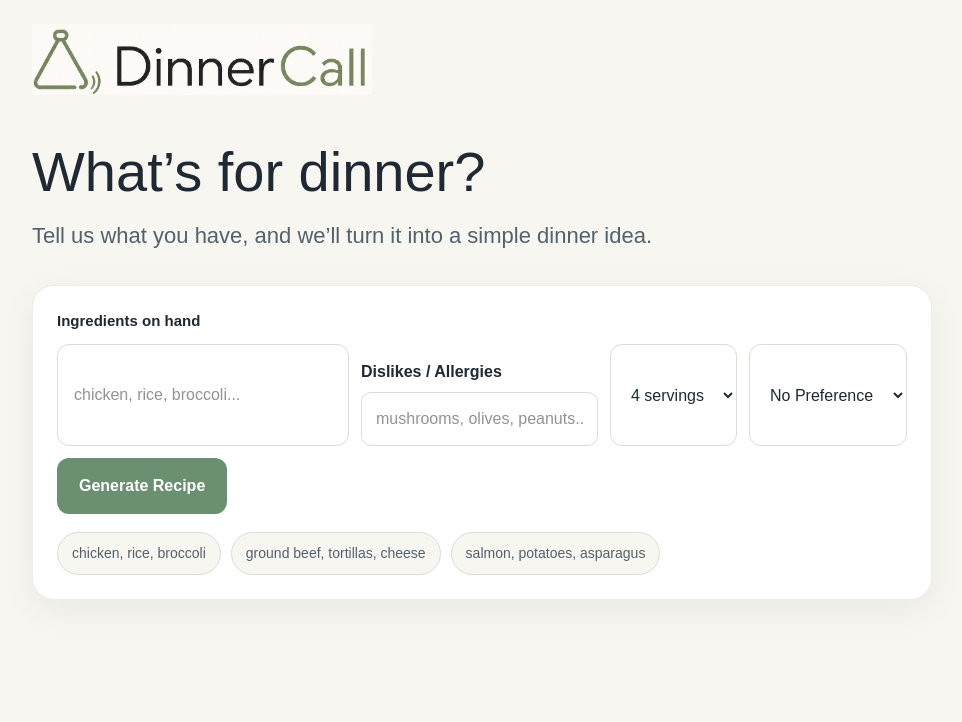
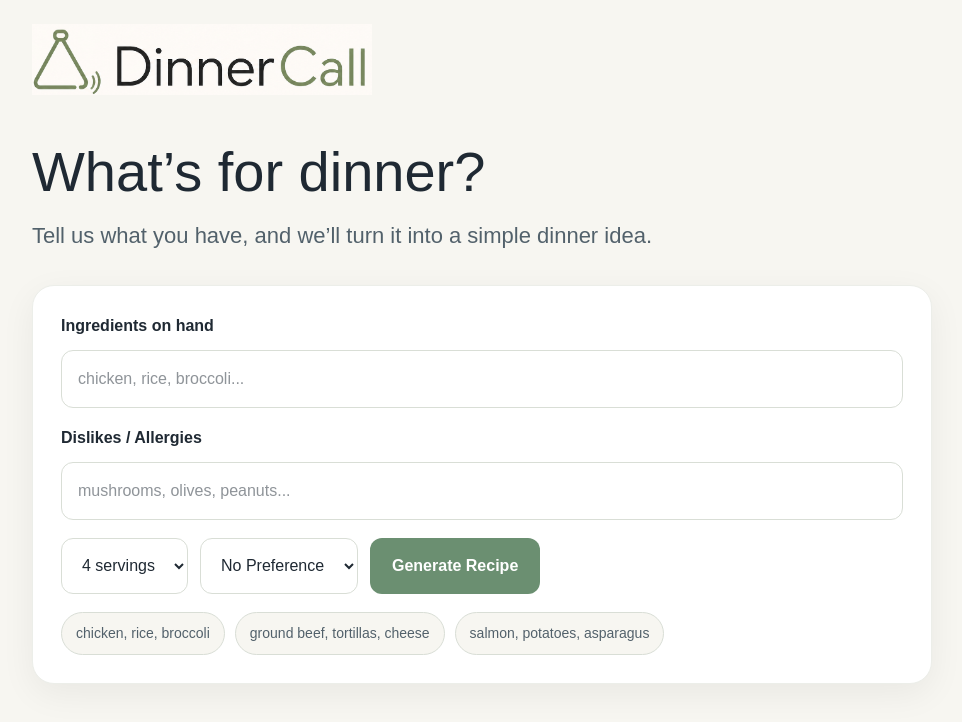
Before and after one commit to taskwrenchai/dinnercall, a Next.js app: page / in a window 1280 px wide. Shown: the top 722 px of the page, without its empty margins (158-1120 px from the left). Built offline with nearby package versions, Linux system fonts and the light colour scheme.

Commit message:
Clean up preference input layout

```diff
--- a/src/app/page.tsx
+++ b/src/app/page.tsx
@@ -11,14 +11,14 @@ type Recipe = {
 
 export default function Home() {
   const [ingredients, setIngredients] = useState("");
+  const [avoidIngredients, setAvoidIngredients] = useState("");
   const [servings, setServings] = useState("4");
+  const [mealPreference, setMealPreference] = useState("No Preference");
   const [recipe, setRecipe] = useState<Recipe | null>(null);
   const [savedRecipes, setSavedRecipes] = useState<Recipe[]>([]);
   const [error, setError] = useState("");
   const [loading, setLoading] = useState(false);
   const [copied, setCopied] = useState(false);
-  const [mealPreference, setMealPreference] = useState("No Preference");
-  const [avoidIngredients, setAvoidIngredients] = useState("");
 
   useEffect(() => {
     const saved = localStorage.getItem("dinnercall_saved_recipes");
@@ -27,25 +27,15 @@ export default function Home() {
 
   const saveRecipe = () => {
     if (!recipe) return;
-
     const updatedRecipes = [recipe, ...savedRecipes];
     setSavedRecipes(updatedRecipes);
-    localStorage.setItem(
-      "dinnercall_saved_recipes",
-      JSON.stringify(updatedRecipes)
-    );
+    localStorage.setItem("dinnercall_saved_recipes", JSON.stringify(updatedRecipes));
   };
 
   const deleteRecipe = (index: number) => {
-    const updatedRecipes = savedRecipes.filter(
-      (_, savedIndex) => savedIndex !== index
-    );
-
+    const updatedRecipes = savedRecipes.filter((_, savedIndex) => savedIndex !== index);
     setSavedRecipes(updatedRecipes);
-    localStorage.setItem(
-      "dinnercall_saved_recipes",
-      JSON.stringify(updatedRecipes)
-    );
+    localStorage.setItem("dinnercall_saved_recipes", JSON.stringify(updatedRecipes));
   };
 
   const copyRecipe = async () => {
@@ -64,7 +54,6 @@ ${recipe.steps.map((step, index) => `${index + 1}. ${step}`).join("\n")}`;
 
     await navigator.clipboard.writeText(recipeText);
     setCopied(true);
-
     setTimeout(() => setCopied(false), 2000);
   };
 
@@ -117,10 +106,7 @@ ${recipe.steps.map((step, index) => `${index + 1}. ${step}`).join("\n")}`;
           <img
             src="/dinnercall-logo-v2.png"
             alt="DinnerCall Logo"
-            style={{
-              width: "340px",
-              marginBottom: "48px",
-            }}
+            style={{ width: "340px", marginBottom: "48px" }}
           />
 
           <h1
@@ -148,25 +134,17 @@ ${recipe.steps.map((step, index) => `${index + 1}. ${step}`).join("\n")}`;
         <div
           style={{
             background: "#FFFFFF",
-            padding: "24px",
+            padding: "28px",
             borderRadius: "22px",
             boxShadow: "0 10px 35px rgba(0,0,0,0.06)",
             marginBottom: "28px",
             border: "1px solid #ECEEE9",
           }}
         >
-          <label
-            style={{
-              display: "block",
-              fontWeight: "bold",
-              marginBottom: "12px",
-              fontSize: "15px",
-            }}
-          >
+          <label style={{ display: "block", fontWeight: "bold", marginBottom: "12px" }}>
             Ingredients on hand
           </label>
 
-          <div style={{ display: "flex", gap: "12px", flexWrap: "wrap" }}>
           <input
             type="text"
             placeholder="chicken, rice, broccoli..."
@@ -176,23 +154,17 @@ ${recipe.steps.map((step, index) => `${index + 1}. ${step}`).join("\n")}`;
               if (e.key === "Enter" && !loading) handleClick();
             }}
             style={{
-                flex: "1",
-                minWidth: "240px",
+              width: "100%",
+              boxSizing: "border-box",
               padding: "16px",
               borderRadius: "12px",
               border: "1px solid #D9DED6",
               fontSize: "16px",
+              marginBottom: "18px",
             }}
           />
 
-            <div style={{ marginTop: "16px" }}>
-  <label
-    style={{
-      display: "block",
-      marginBottom: "8px",
-      fontWeight: "600",
-    }}
-  >
+          <label style={{ display: "block", fontWeight: "bold", marginBottom: "12px" }}>
             Dislikes / Allergies
           </label>
 
@@ -203,14 +175,16 @@ ${recipe.steps.map((step, index) => `${index + 1}. ${step}`).join("\n")}`;
             onChange={(e) => setAvoidIngredients(e.target.value)}
             style={{
               width: "100%",
-      padding: "14px",
-      borderRadius: "10px",
+              boxSizing: "border-box",
+              padding: "16px",
+              borderRadius: "12px",
               border: "1px solid #D9DED6",
               fontSize: "16px",
+              marginBottom: "18px",
             }}
           />
-</div>
 
+          <div style={{ display: "flex", gap: "12px", flexWrap: "wrap" }}>
             <select
               value={servings}
               onChange={(e) => setServings(e.target.value)}
@@ -267,14 +241,7 @@ ${recipe.steps.map((step, index) => `${index + 1}. ${step}`).join("\n")}`;
             </button>
           </div>
 
-          <div
-            style={{
-              marginTop: "18px",
-              display: "flex",
-              gap: "10px",
-              flexWrap: "wrap",
-            }}
-          >
+          <div style={{ marginTop: "18px", display: "flex", gap: "10px", flexWrap: "wrap" }}>
             {[
               "chicken, rice, broccoli",
               "ground beef, tortillas, cheese",
@@ -299,9 +266,7 @@ ${recipe.steps.map((step, index) => `${index + 1}. ${step}`).join("\n")}`;
           </div>
         </div>
 
-        {error && (
-          <p style={{ color: "#B42318", fontWeight: "bold" }}>{error}</p>
-        )}
+        {error && <p style={{ color: "#B42318", fontWeight: "bold" }}>{error}</p>}
 
         {recipe && (
           <section
@@ -343,9 +308,7 @@ ${recipe.steps.map((step, index) => `${index + 1}. ${step}`).join("\n")}`;
               {recipe.why}
             </p>
 
-            <h3 style={{ marginTop: "36px", fontSize: "24px" }}>
-              Ingredients
-            </h3>
+            <h3 style={{ marginTop: "36px", fontSize: "24px" }}>Ingredients</h3>
 
             <ul style={{ paddingLeft: "24px", lineHeight: "1.9", fontSize: "17px" }}>
               {recipe.ingredients.map((item, index) => (
@@ -353,9 +316,7 @@ ${recipe.steps.map((step, index) => `${index + 1}. ${step}`).join("\n")}`;
               ))}
             </ul>
 
-            <h3 style={{ marginTop: "40px", fontSize: "24px" }}>
-              Instructions
-            </h3>
+            <h3 style={{ marginTop: "40px", fontSize: "24px" }}>Instructions</h3>
 
             <ol
               style={{
@@ -372,59 +333,16 @@ ${recipe.steps.map((step, index) => `${index + 1}. ${step}`).join("\n")}`;
               ))}
             </ol>
 
-            <div
-              style={{
-                display: "flex",
-                gap: "12px",
-                flexWrap: "wrap",
-                marginTop: "28px",
-              }}
-            >
-              <button
-                onClick={saveRecipe}
-                style={{
-                  padding: "14px 18px",
-                  borderRadius: "12px",
-                  border: "none",
-                  background: "#6B8F71",
-                  color: "white",
-                  fontSize: "15px",
-                  fontWeight: "bold",
-                  cursor: "pointer",
-                }}
-              >
+            <div style={{ display: "flex", gap: "12px", flexWrap: "wrap", marginTop: "28px" }}>
+              <button onClick={saveRecipe} style={greenButtonStyle}>
                 Save Recipe
               </button>
 
-              <button
-                onClick={copyRecipe}
-                style={{
-                  padding: "14px 18px",
-                  borderRadius: "12px",
-                  border: "1px solid #D9DED6",
-                  background: "#FFFFFF",
-                  color: "#1F2933",
-                  fontSize: "15px",
-                  fontWeight: "bold",
-                  cursor: "pointer",
-                }}
-              >
+              <button onClick={copyRecipe} style={whiteButtonStyle}>
                 {copied ? "Copied!" : "Copy Recipe"}
               </button>
 
-              <button
-                onClick={() => setRecipe(null)}
-                style={{
-                  padding: "14px 18px",
-                  borderRadius: "12px",
-                  border: "1px solid #D9DED6",
-                  background: "#FFFFFF",
-                  color: "#52616B",
-                  fontSize: "15px",
-                  fontWeight: "bold",
-                  cursor: "pointer",
-                }}
-              >
+              <button onClick={() => setRecipe(null)} style={whiteButtonStyle}>
                 Clear Recipe
               </button>
             </div>
@@ -487,18 +405,7 @@ ${recipe.steps.map((step, index) => `${index + 1}. ${step}`).join("\n")}`;
                   </p>
                 </button>
 
-                <button
-                  onClick={() => deleteRecipe(index)}
-                  style={{
-                    padding: "8px 12px",
-                    borderRadius: "10px",
-                    border: "1px solid #E5E7EB",
-                    background: "#FFFFFF",
-                    color: "#B42318",
-                    cursor: "pointer",
-                    fontWeight: "bold",
-                  }}
-                >
+                <button onClick={() => deleteRecipe(index)} style={deleteButtonStyle}>
                   Delete
                 </button>
               </div>
@@ -509,3 +416,35 @@ ${recipe.steps.map((step, index) => `${index + 1}. ${step}`).join("\n")}`;
     </main>
   );
 }
+
+const greenButtonStyle = {
+  padding: "14px 18px",
+  borderRadius: "12px",
+  border: "none",
+  background: "#6B8F71",
+  color: "white",
+  fontSize: "15px",
+  fontWeight: "bold",
+  cursor: "pointer",
+};
+
+const whiteButtonStyle = {
+  padding: "14px 18px",
+  borderRadius: "12px",
+  border: "1px solid #D9DED6",
+  background: "#FFFFFF",
+  color: "#1F2933",
+  fontSize: "15px",
+  fontWeight: "bold",
+  cursor: "pointer",
+};
+
+const deleteButtonStyle = {
+  padding: "8px 12px",
+  borderRadius: "10px",
+  border: "1px solid #E5E7EB",
+  background: "#FFFFFF",
+  color: "#B42318",
+  cursor: "pointer",
+  fontWeight: "bold",
+};
```
Lines whose indentation alone changed are shown as unchanged.
